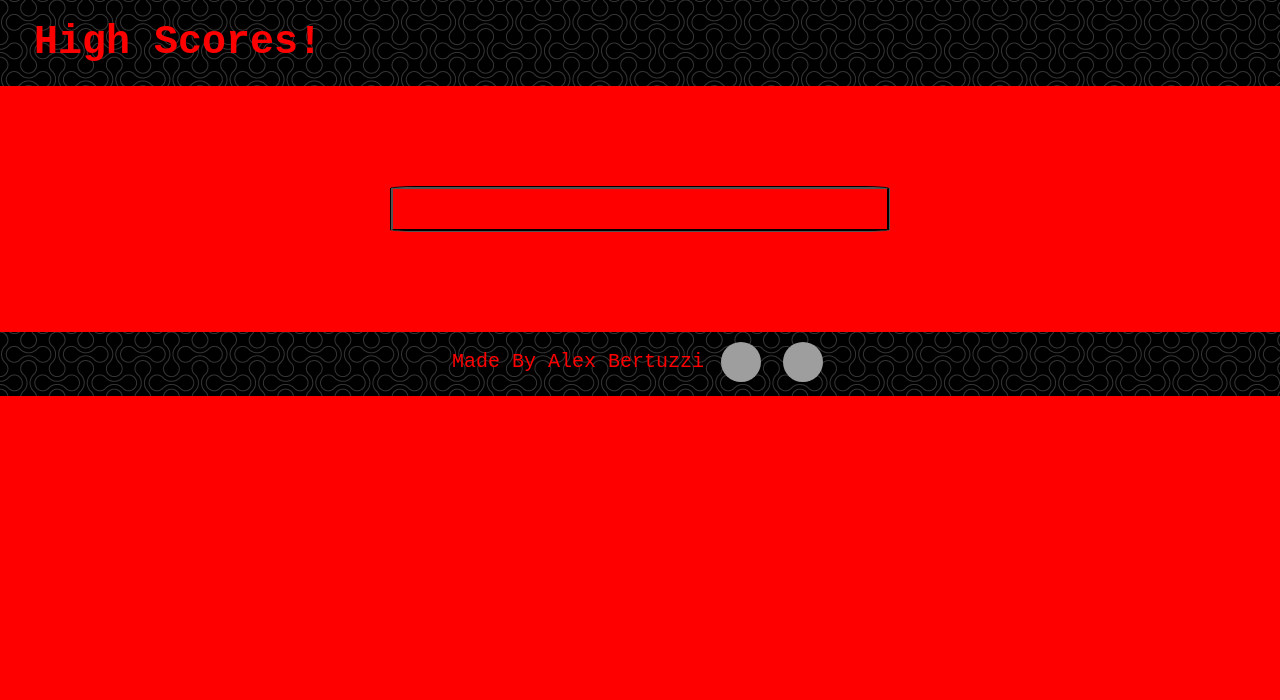
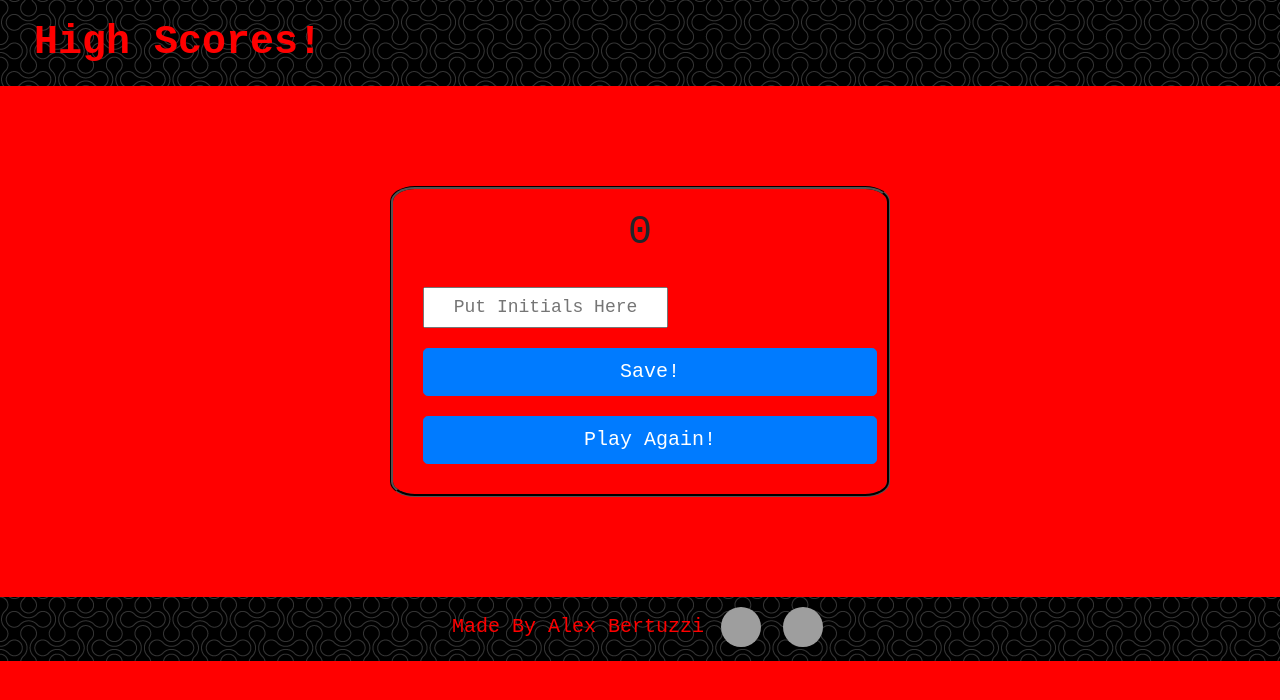
Before and after one commit to AlexBertuzzi/04-Bootcamp-Homework, a plain HTML site: page highscores.html in a window 1280 px wide. Drawn offline with nearby package versions, Linux system fonts and the light colour scheme; grey boxes are pictures that could not be loaded; a web font is replaced by a local one.

Commit message:
working on highscores and local storage

```diff
--- a/highscores.html
+++ b/highscores.html
@@ -17,7 +17,28 @@
     </header>
 
     <div class="container">
-
+        <div class="row">
+            <div class="col">
+                <h1 id="score">0</h1>
+            </div>
+        </div>
+        <form>
+            <div class="row">
+                <div class="col">
+                    <input type="text" name="initials" id="initials" placeholder="Put Initials Here"/>
+                </div>
+            </div>
+            <div class="row">
+                <div class="col">
+                    <a type="button" class="btn btn-primary btn-lg btn-block" id="save-button" onclick="saveScore()">Save!</a>
+                </div>
+            </div>
+        </form>
+        <div class="row">
+            <div class="col">
+                <a type="button" class="btn btn-primary btn-lg btn-block" id="button" href="game.html">Play Again!</a>
+            </div>
+        </div>
     </div>
 
     <footer>
--- a/script.js
+++ b/script.js
@@ -4,6 +4,9 @@ var secondsElapsed = 0;
 var interval;
 var secondsLeft ="";
 var answerClicksCount = 0;
+var scoreDisplay = document.querySelector("#score")
+var yourScore = localStorage.getItem("yourScore");
+var score = 0;
 
     function startTimer() {
         if (secondsElapsed < 100) {
@@ -12,12 +15,17 @@ var answerClicksCount = 0;
                 secondsLeft = (totalSeconds - secondsElapsed);
                 secondsDisplay.textContent = secondsLeft;
                 if (secondsElapsed == 100) {
-                    clearInterval(interval);
+                    clearInterval(interval)
+                    score = secondsLeft
+                    return window.location.assign("highscores.html")
                 }
                 if (answerClicksCount == 6) {
-                    clearInterval(interval);
+                    clearInterval(interval)
+                    score = secondsLeft
+                    return window.location.assign("highscores.html")
                 }
-                console.log(secondsLeft)
+                localStorage.setItem("yourScore", score);
+                scoreDisplay.textContent = yourScore;
             }, 1000);
         };
     }
@@ -99,3 +107,10 @@ var currentQuestion = {};
             setQuestion();
         });
     });
+
+var initials = document.querySelector("#initials");
+var saveBtn = document.querySelector("#save-button");
+
+    function saveScore(event){
+        event.preventDefault();
+    }
--- a/style.css
+++ b/style.css
@@ -27,7 +27,7 @@ h1 {
 }
 
 #button {
-    margin: 5px;
+    margin: 10px;
 }
 
 #nav {
@@ -76,3 +76,12 @@ h3 {
     margin: 5px;
     text-align: left;
 }
+
+#initials {
+    padding: 5px;
+    margin: 10px;
+    text-align: center;
+}
+#save-button {
+    margin: 10px;
+}
```
